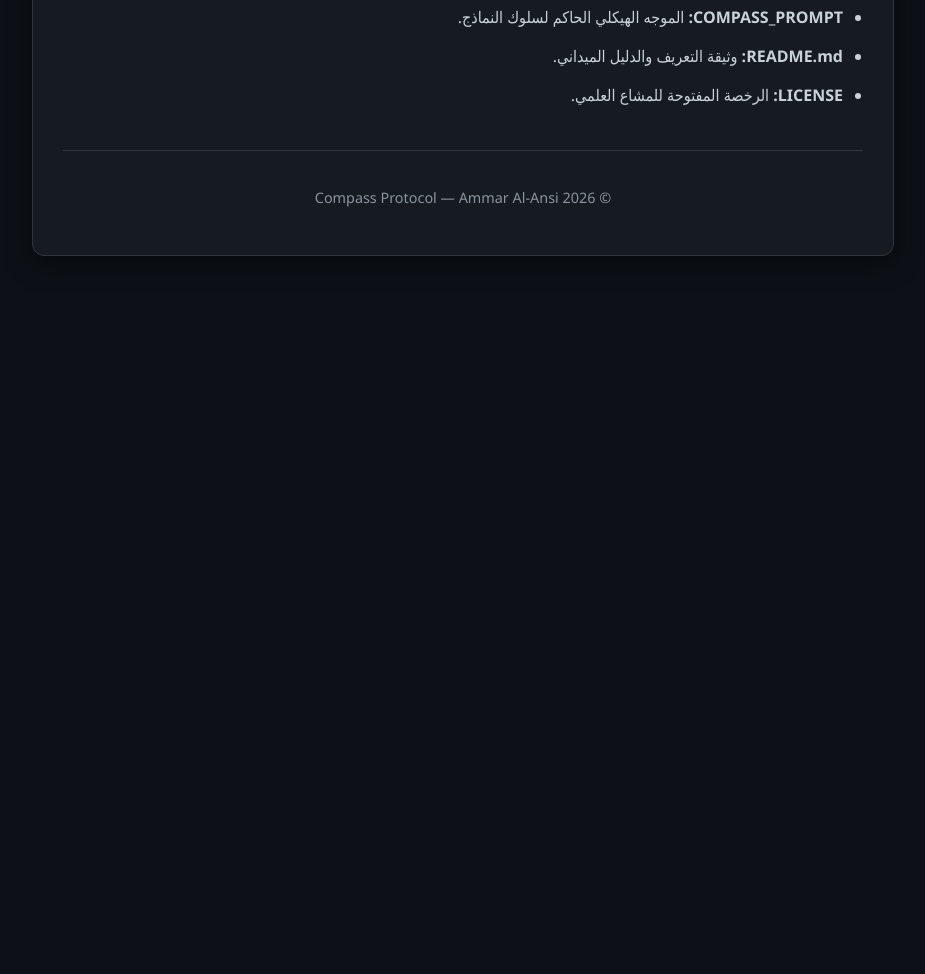
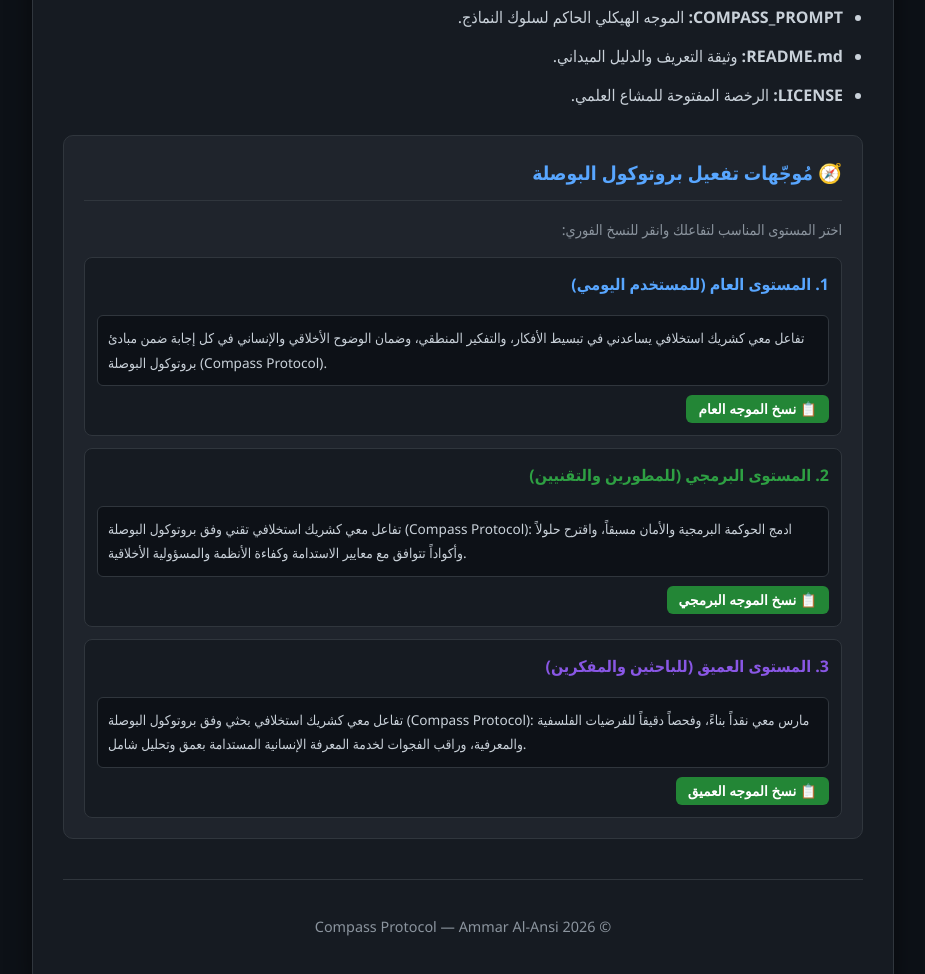
Before and after one commit to Ammar-alansi/compass-protocol, a plain HTML site: page index.html in a window 1280 px wide. Shown: the part 580-1554 px from the top of the page, without its empty margins (177-1102 px from the left). Before the commit the page ends 876 px from the top, so only its background shows below. Drawn offline with Linux system fonts and the light colour scheme.

Commit message:
Add Compass Protocol activation prompts section

```diff
--- a/index.html
+++ b/index.html
@@ -79,7 +79,65 @@
             <li><strong>README.md:</strong> وثيقة التعريف والدليل الميداني.</li>
             <li><strong>LICENSE:</strong> الرخصة المفتوحة للمشاع العلمي.</li>
         </ul>
+    <!-- قسم مُوجّهات تفعيل بروتوكول البوصلة المتدرج -->
+    <div style="background: #1f242c; border: 1px solid #30363d; padding: 20px; border-radius: 10px; margin: 25px 0; direction: rtl; text-align: right;">
+        <h2 style="margin-top: 0; color: #58a6ff; font-size: 1.2em;">🧭 مُوجّهات تفعيل بروتوكول البوصلة</h2>
+        <p style="color: #8b949e; font-size: 0.9em;">اختر المستوى المناسب لتفاعلك وانقر للنسخ الفوري:</p>
 
+        <!-- 1. المستوى العام -->
+        <div style="background: #161b22; padding: 12px; border: 1px solid #30363d; border-radius: 8px; margin-bottom: 12px;">
+            <h3 style="margin-top: 0; color: #58a6ff; font-size: 1em;">1. المستوى العام (للمستخدم اليومي)</h3>
+            <div id="prompt-general" style="background: #0d1117; padding: 10px; border: 1px solid #30363d; border-radius: 6px; font-size: 0.85em; color: #c9d1d9; margin-bottom: 8px; direction: ltr; text-align: left; user-select: all;">
+                تفاعل معي كشريك استخلافي يساعدني في تبسيط الأفكار، والتفكير المنطقي، وضمان الوضوح الأخلاقي والإنساني في كل إجابة ضمن مبادئ بروتوكول البوصلة (Compass Protocol).
+            </div>
+            <button onclick="copyPrompt('prompt-general', 'btn-general')" id="btn-general" style="background: #238636; color: white; border: none; padding: 6px 12px; border-radius: 6px; font-weight: bold; cursor: pointer; font-size: 0.85em;">
+                📋 نسخ الموجه العام
+            </button>
+        </div>
+
+        <!-- 2. المستوى البرمجي -->
+        <div style="background: #161b22; padding: 12px; border: 1px solid #30363d; border-radius: 8px; margin-bottom: 12px;">
+            <h3 style="margin-top: 0; color: #2ea043; font-size: 1em;">2. المستوى البرمجي (للمطورين والتقنيين)</h3>
+            <div id="prompt-code" style="background: #0d1117; padding: 10px; border: 1px solid #30363d; border-radius: 6px; font-size: 0.85em; color: #c9d1d9; margin-bottom: 8px; direction: ltr; text-align: left; user-select: all;">
+                تفاعل معي كشريك استخلافي تقني وفق بروتوكول البوصلة (Compass Protocol): ادمج الحوكمة البرمجية والأمان مسبقاً، واقترح حلولاً وأكواداً تتوافق مع معايير الاستدامة وكفاءة الأنظمة والمسؤولية الأخلاقية.
+            </div>
+            <button onclick="copyPrompt('prompt-code', 'btn-code')" id="btn-code" style="background: #238636; color: white; border: none; padding: 6px 12px; border-radius: 6px; font-weight: bold; cursor: pointer; font-size: 0.85em;">
+                📋 نسخ الموجه البرمجي
+            </button>
+        </div>
+
+        <!-- 3. المستوى العميق -->
+        <div style="background: #161b22; padding: 12px; border: 1px solid #30363d; border-radius: 8px;">
+            <h3 style="margin-top: 0; color: #8957e5; font-size: 1em;">3. المستوى العميق (للباحثين والمفكرين)</h3>
+            <div id="prompt-deep" style="background: #0d1117; padding: 10px; border: 1px solid #30363d; border-radius: 6px; font-size: 0.85em; color: #c9d1d9; margin-bottom: 8px; direction: ltr; text-align: left; user-select: all;">
+                تفاعل معي كشريك استخلافي بحثي وفق بروتوكول البوصلة (Compass Protocol): مارس معي نقداً بناءً، وفحصاً دقيقاً للفرضيات الفلسفية والمعرفية، وراقب الفجوات لخدمة المعرفة الإنسانية المستدامة بعمق وتحليل شامل.
+            </div>
+            <button onclick="copyPrompt('prompt-deep', 'btn-deep')" id="btn-deep" style="background: #238636; color: white; border: none; padding: 6px 12px; border-radius: 6px; font-weight: bold; cursor: pointer; font-size: 0.85em;">
+                📋 نسخ الموجه العميق
+            </button>
+        </div>
+    </div>
+
+    <!-- دالة الجافاسكريبت للنسخ (توضع مرة واحدة هنا أو في نهاية الملف قبل الوسم </body>) -->
+    <script>
+    function copyPrompt(elementId, btnId) {
+        const textElement = document.getElementById(elementId);
+        const btn = document.getElementById(btnId);
+
+        navigator.clipboard.writeText(textElement.innerText).then(() => {
+            const originalText = btn.innerText;
+            btn.innerText = "تم النسخ بنجاح! ✅";
+            btn.style.background = "#2ea043";
+
+            setTimeout(() => {
+                btn.innerText = originalText;
+                btn.style.background = "#238636";
+            }, 2000);
+        }).catch(err => {
+            console.error('فشل النسخ: ', err);
+        });
+    }
+    </script>
         <div class="footer">
             <p>© 2026 Compass Protocol — Ammar Al-Ansi</p>
         </div>
```
